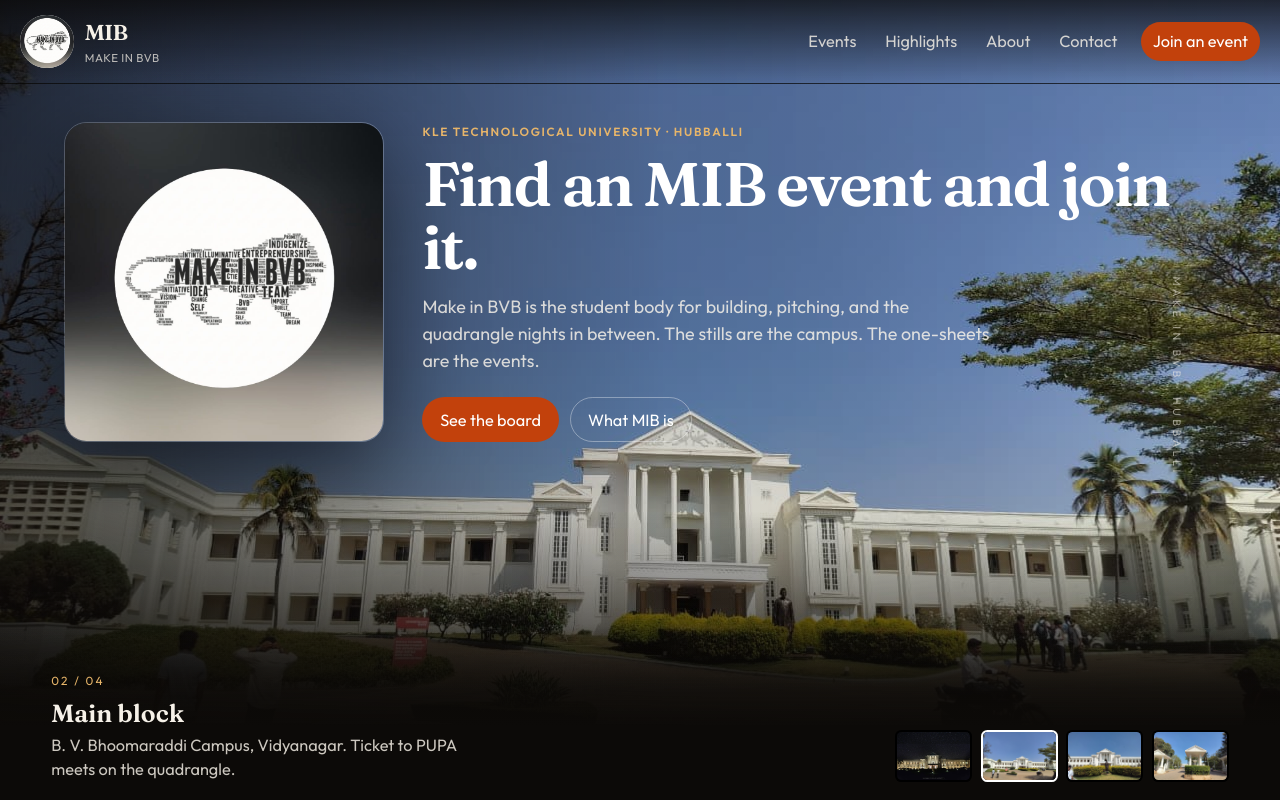
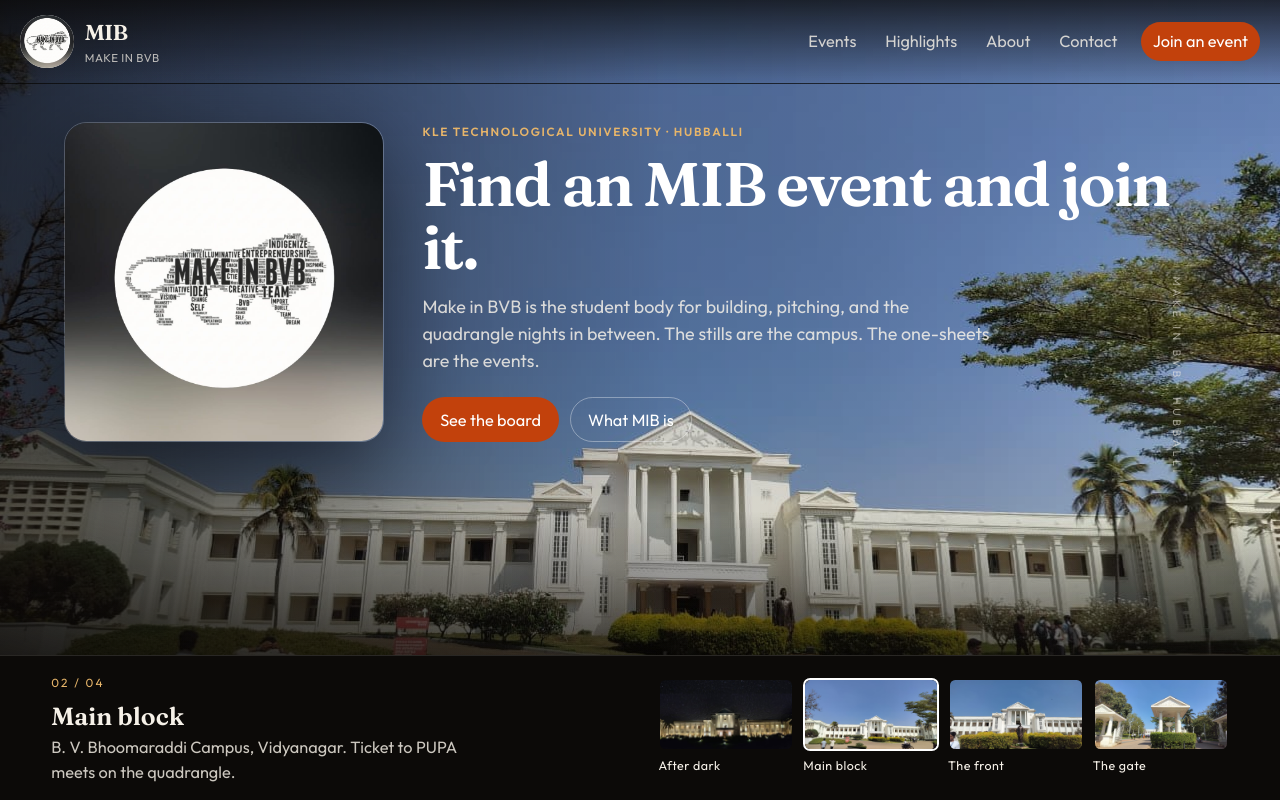
Before and after one commit to amol16112005/mib-platform, a React (Vite) app: page / in a window 1280 px wide. Shown: the top 800 px of the page. Built offline with nearby package versions, Linux system fonts and the light colour scheme.

Commit message:
Make the intro buttons reach their sections and separate the photo row.

```diff
--- a/src/components/Hero.jsx
+++ b/src/components/Hero.jsx
@@ -1,5 +1,6 @@
 import { useEffect, useState } from "react";
 import { heroFrames, shots } from "../data";
+import { scrollBelowNav } from "../scroll";
 
 const FRAME_MS = 5600;
 
@@ -15,6 +16,13 @@
     }, FRAME_MS);
     return () => window.clearInterval(timer);
   }, []);
+
+  const jump = (click, id) => {
+    click.preventDefault();
+    const next = `#${id}`;
+    if (window.location.hash !== next) window.location.hash = next;
+    window.requestAnimationFrame(() => scrollBelowNav(id));
+  };
 
   return (
     <section className="cinema" id="top">
@@ -39,10 +47,10 @@
             </p>
             <p className="deck deck-short">Student events at KLE Tech, Hubballi.</p>
             <div className="hero-actions">
-              <a className="button" href="#events">
+              <a className="button" href="#events" onClick={(click) => jump(click, "events")}>
                 See the board
               </a>
-              <a className="button ghost light" href="#about">
+              <a className="button ghost light" href="#about" onClick={(click) => jump(click, "about")}>
                 What MIB is
               </a>
             </div>
@@ -69,6 +77,7 @@
               onClick={() => setIndex(itemIndex)}
             >
               <img src={item.src} alt="" />
+              <span>{item.kicker}</span>
             </button>
           ))}
         </div>
--- a/src/styles.css
+++ b/src/styles.css
@@ -149,6 +149,7 @@
 }
 .hero h1 { font-size: clamp(3.1rem, 6vw, 5.5rem); }
 .deck { margin-top: 1rem; font-size: 1.12rem; color: var(--muted); max-width: 38rem; }
+.cinema .hero-actions, .cinema .hero-actions a { pointer-events: auto; }
 .hero-actions, .about-links, .detail-actions, .viewer-links {
   display: flex;
   flex-wrap: wrap;
@@ -666,7 +667,9 @@
   color: #f6f1e8;
   background: #0c0a08;
 }
-.cinema-still { position: absolute; inset: 0; }
+.cinema-still, .cinema-shade, .edge-code { pointer-events: none; }
+.cinema-still { position: absolute; inset: 0; z-index: 0; }
+.cinema-shade { z-index: 1; }
 .cinema-still img {
   width: 100%;
   height: 100%;
@@ -684,6 +687,7 @@
 .cinema-copy {
   position: relative;
   z-index: 2;
+  pointer-events: none;
   width: min(1180px, calc(100% - 8vw));
   padding: calc(var(--nav-h) + 2.4rem) 0 0 5vw;
 }
@@ -724,11 +728,13 @@
   right: 0;
   bottom: 0;
   display: flex;
-  align-items: flex-end;
+  align-items: center;
   justify-content: space-between;
   gap: 2rem;
-  padding: 2.6rem 4vw 1.15rem;
-  background: linear-gradient(to top, #0c0a08 42%, rgba(12, 10, 8, 0));
+  padding: 0.85rem 4vw 1rem;
+  background: #0c0a08;
+  border-top: 1px solid rgba(246, 241, 232, 0.12);
+  pointer-events: auto;
 }
 .cinema-caption {
   position: static;
@@ -754,17 +760,29 @@
   flex: none;
 }
 .cinema-strip button {
-  width: 4.8rem;
-  height: 3.25rem;
+  width: 8.5rem;
   padding: 0;
+  border: 0;
+  border-radius: 0.45rem;
+  background: transparent;
+  color: #f6f1e8;
+  cursor: pointer;
+  display: grid;
+  gap: 0.35rem;
+  text-align: left;
+}
+.cinema-strip button span {
+  font-size: 0.78rem;
+  letter-spacing: 0.04em;
+}
+.cinema-strip button[aria-selected="true"] img { border-color: white; }
+.cinema-strip img {
+  width: 100%;
+  height: 4.6rem;
+  object-fit: cover;
+  border-radius: 0.45rem;
   border: 2px solid transparent;
-  border-radius: 0.4rem;
-  overflow: hidden;
-  background: #000;
-  cursor: pointer;
 }
-.cinema-strip button[aria-selected="true"] { border-color: white; }
-.cinema-strip img { width: 100%; height: 100%; object-fit: cover; }
 
 .sheets {
   display: flex;
@@ -863,6 +881,9 @@
   .cinema-caption p { display: none; }
   .cinema-caption strong { font-size: 1.2rem; }
   .cinema-strip { margin: 0; }
+  .cinema-strip button { width: 4.6rem; }
+  .cinema-strip button span { display: none; }
+  .cinema-strip img { height: 3rem; }
 }
 
 @media (prefers-reduced-motion: reduce) {
```
